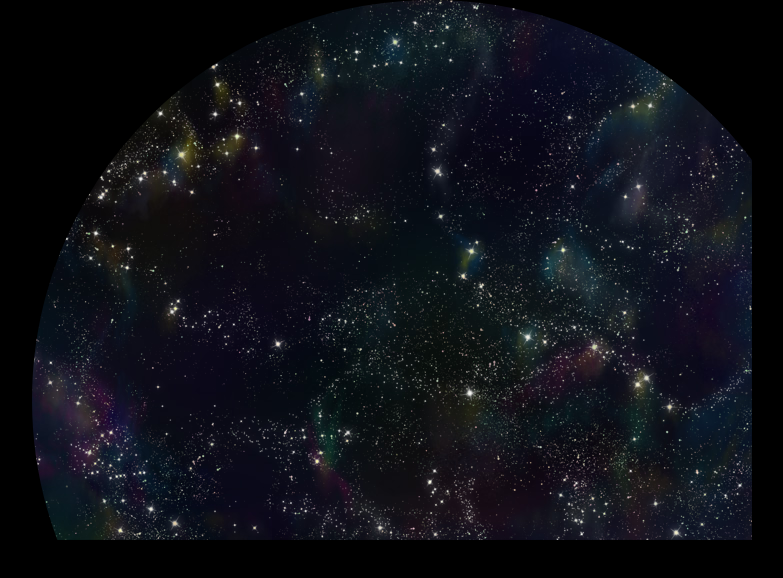
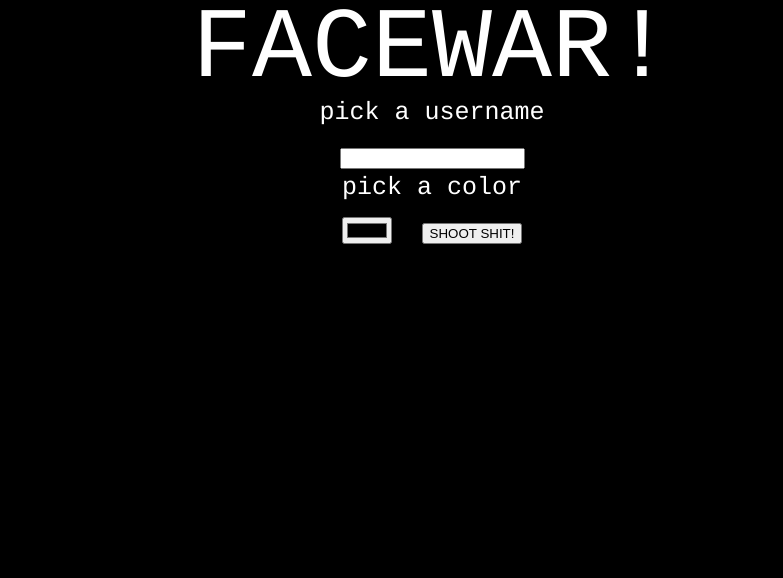
Before and after one commit to regaw-leinad/FaceWars, a website: page newpublic/index.html in a window 1280 px wide. Shown: the whole page, without its empty margins (208-991 px from the left). Drawn offline with nearby package versions, Linux system fonts and the light colour scheme.

Commit message:
Add basic framework of landing page

```diff
--- a/newpublic/css/styles.css
+++ b/newpublic/css/styles.css
@@ -3,14 +3,34 @@ html, body {
 	height: 100%;
 	margin: 0;
 	overflow: hidden;
+	font-family: courier;
+	font-size: 50px;
+	color: #FFF;
 }
 
 body {
 	background: #000;
 }
 
+h1 {
+	color: #FFF;
+	text-align: center;
+	font-size: 200%;
+}
 
-#layer1, #layer2 {
+p {
+	font-size: 50%;
+}
+
+#layer0 {
+	background-color: #000;
+	z-index: 5;
+	min-height: 100%;
+	min-width: 100%;
+	text-align: center;
+}
+
+#layer1, #layer2, #layer0 {
 	position: absolute;
 }
 
--- a/newpublic/index.html
+++ b/newpublic/index.html
@@ -6,6 +6,15 @@
 	<link rel="stylesheet" href="css/styles.css"/>
 </head>
 <body>
+	<div id="layer0">
+		<h1>FACEWAR!</h1>
+		<p>pick a username</p>
+		<input id="username" type="text" name="username">
+		<p>pick a color</p>
+		<input id="color" name="color" type="color">
+		<button id="submit" type="button">SHOOT SHIT!</button>
+	</div>
+
 	<div id="layer1">
 		<svg id="porthole" height="10000" width="10000">
 			<defs>
--- a/newpublic/js/logic.js
+++ b/newpublic/js/logic.js
@@ -33,9 +33,7 @@ $(document).mousemove(function(e) {
 });
 
 function animateFollower() {
-	if (mouseX < 200) {
-		mouseX = 200;
-	}
+
 	follower.css('left', mouseX);
 	follower.css('top', mouseY);
 }
@@ -62,3 +60,7 @@ function checkKey(e) {
     	// down arrow
     }
 }
+
+$('#submit').click(function(){
+	$('#layer0').fadeOut()
+})
```
